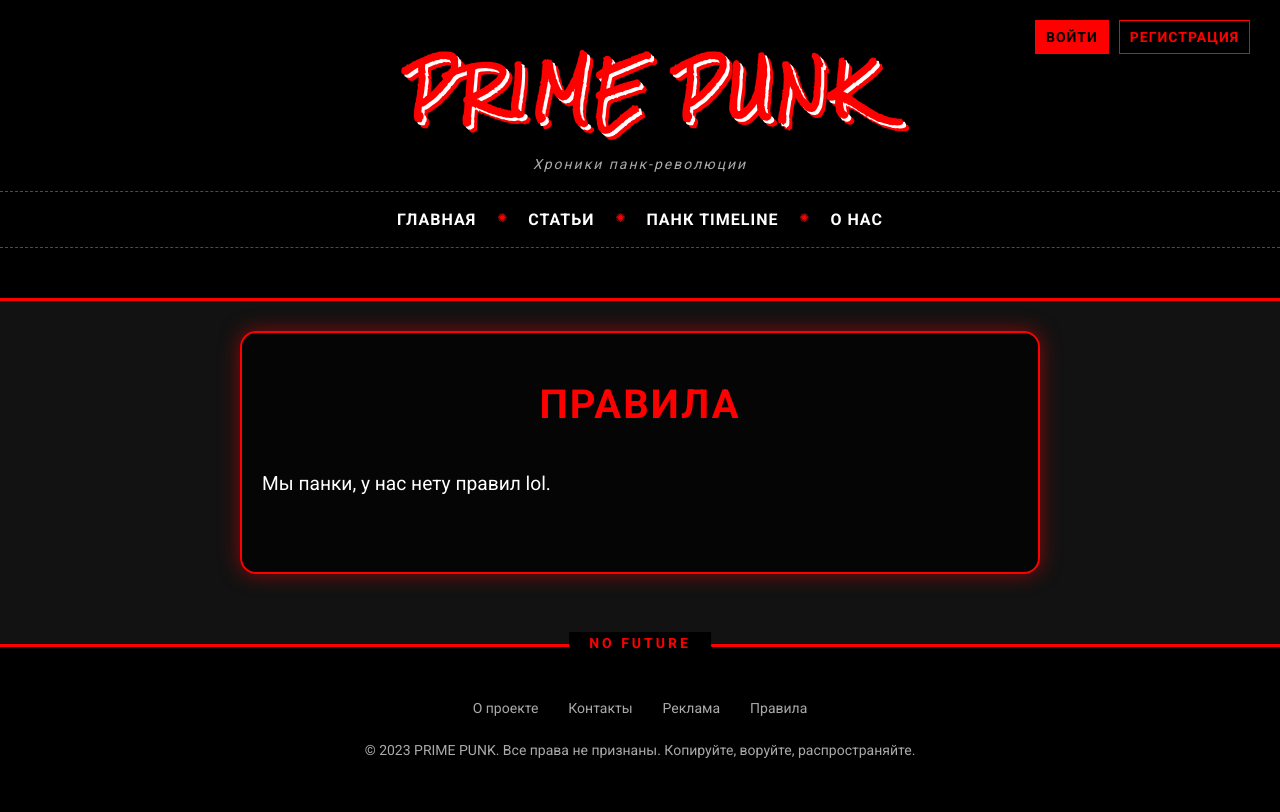
After one commit to evor5/punk_history, a Flask app: page /rules in a window 1280 px wide. The commit adds this page. Run offline with Flask 3, Linux system fonts and the light colour scheme; parts of the project's set-up code (start-up, migrations or seed data) failed here and were passed over.

Commit message:
add rules

```diff
--- a/app.py
+++ b/app.py
@@ -384,6 +384,9 @@ def punk_timeline():
 def about():
     return render_template('about.html')
 
+@app.route('/rules')
+def rules():
+    return render_template('rules.html')
 
 # Инициализация БД
 @app.cli.command('init-db')
--- a/static/base.css
+++ b/static/base.css
@@ -12,7 +12,6 @@ body {
     color: #fff;
     font-family: 'Roboto', sans-serif;
     line-height: 1.6;
-    background-image: url('https://i.imgur.com/JQJQJQJ.jpg');
     background-attachment: fixed;
     background-size: cover;
     background-blend-mode: overlay;
--- a/templates/base.html
+++ b/templates/base.html
@@ -113,7 +113,7 @@
                 <a href="{{ url_for('about') }}">О проекте</a>
                 <a href="{{ url_for('about') }}">Контакты</a>
                 <a href="{{ url_for('about') }}">Реклама</a>
-                <a href="#">Правила</a>
+                <a href="{{ url_for('rules') }}">Правила</a>
             </div>
             <p>© 2023 PRIME PUNK. Все права не признаны. Копируйте, воруйте, распространяйте.</p>
         </div>
--- a/templates/index.html
+++ b/templates/index.html
@@ -23,7 +23,7 @@
     <div class="hero-overlay">
         <h2 class="hero-title">История панк-культуры</h2>
         <p class="hero-subtitle">От Sex Pistols до наших дней. Полная хроника бунта, музыки и стиля, который изменил мир.</p>
-        <a href="{{ url_for('punk_timeline') }}" class="hero-button">Начать путешествиес</a>
+        <a href="{{ url_for('punk_timeline') }}" class="hero-button">Начать путешествие</a>
     </div>
 </div>
 
--- /dev/null
+++ b/templates/rules.html
@@ -0,0 +1,16 @@
+{% extends "base.html" %}
+
+{% block title %}Правила — PRIME PUNK{% endblock %}
+
+{% block head %}
+    <link rel="stylesheet" href="{{ url_for('static', filename='about.css') }}">
+{% endblock %}
+
+{% block content %}
+<div class="about-container">
+    <h1 class="about-title">Правила</h1>
+    <p class="about-text">
+        Мы панки, у нас нету правил lol.
+    </p>
+</div>
+{% endblock %}
```
